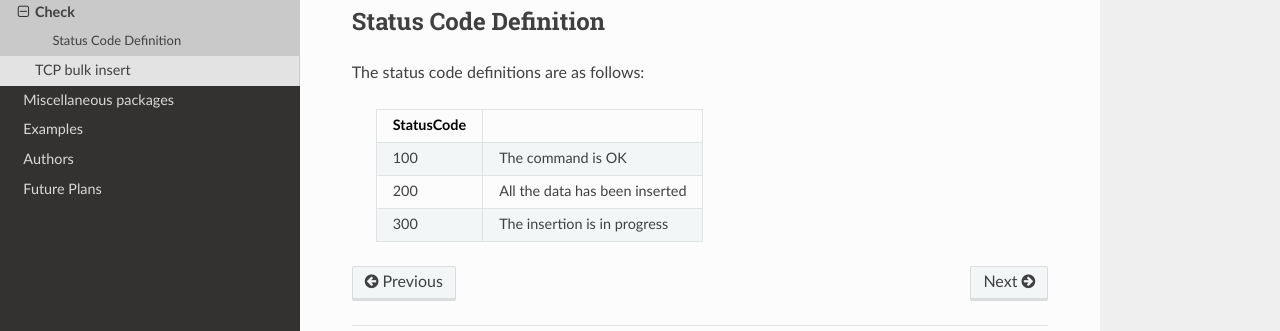
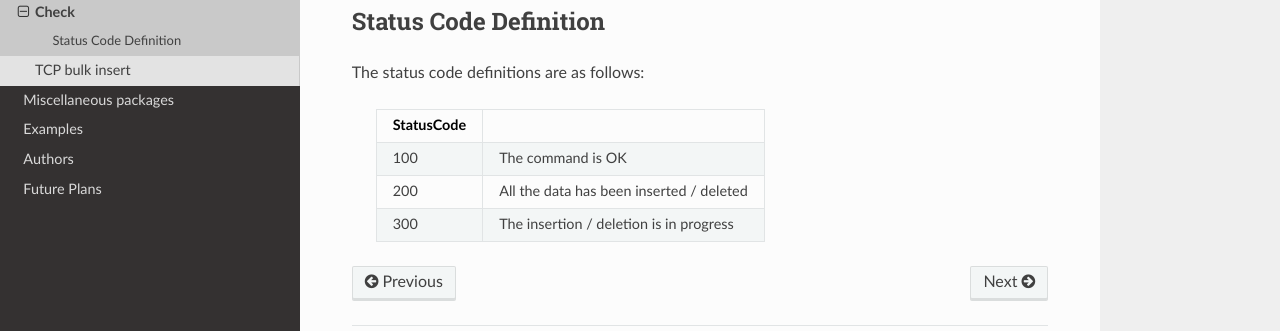
Before and after one commit to UCLA-IRL/ndn-python-repo, a Sphinx documentation site: the page built from docs/src/specification/check.rst, in a window 1280 px wide. Shown: the part 349-680 px from the top of the page. Built offline with Sphinx 7.4.7 and the Read the Docs theme 2.0.0, drawn with Linux system fonts in a browser that asks for light colours.

Commit message:
docs: fix check spec and add pubsub encoding, fixing issues #47 and #48

```diff
--- a/docs/src/specification/check.rst
+++ b/docs/src/specification/check.rst
@@ -20,7 +20,7 @@ The status code definitions are as follows:
     +======================+============================================================+
     | 100                  | The command is OK                                          |
     +----------------------+------------------------------------------------------------+
-    | 200                  | All the data has been inserted                             |
+    | 200                  | All the data has been inserted / deleted                   |
     +----------------------+------------------------------------------------------------+
-    | 300                  | The insertion is in progress                               |
+    | 300                  | The insertion / deletion is in progress                    |
     +----------------------+------------------------------------------------------------+
```
Also changed, not shown: docs/src/misc_pkgs/pub_sub.rst (+30 -1 lines).
